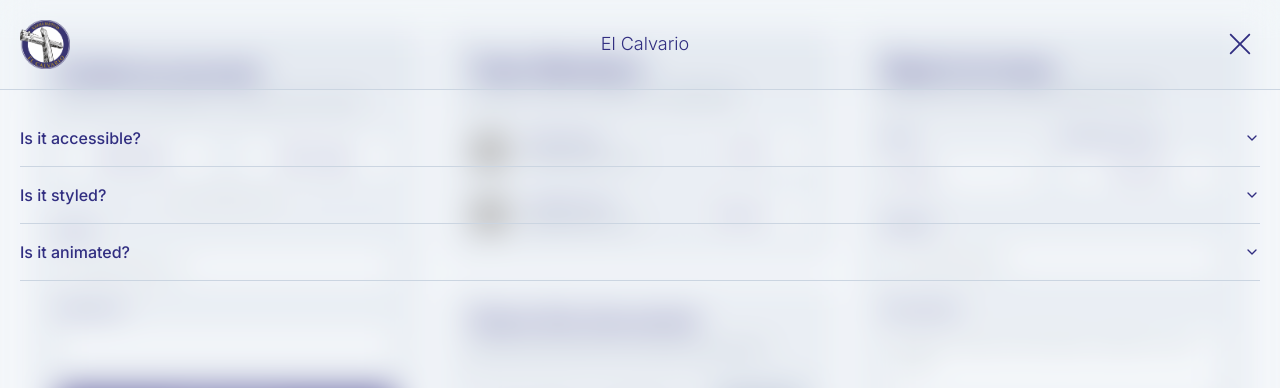
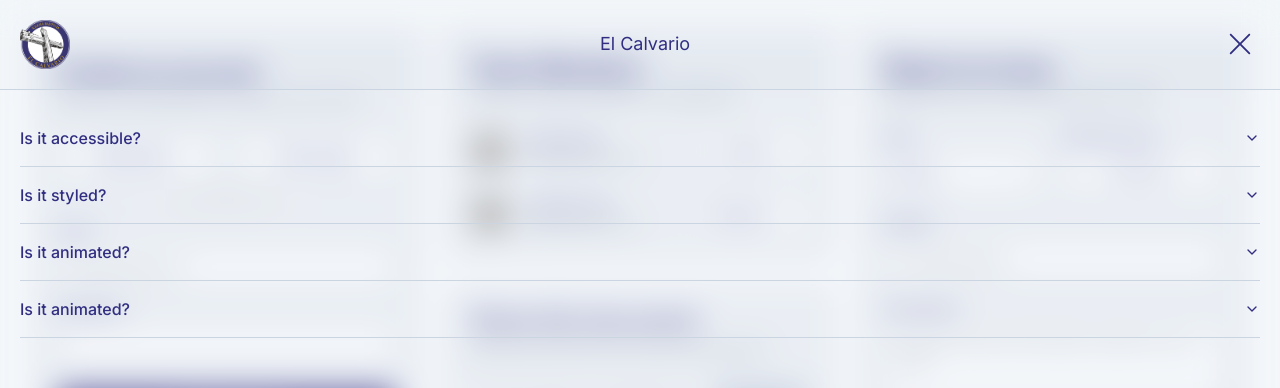
Before and after one commit to JoseAFlores777/ibc-tools, a Next.js app: page /cards in a window 1280 px wide. Both pictures are taken after a click on the button 1240 px from the left and 44 px from the top of the page. Shown: the top 388 px of the page. Built offline with nearby package versions, Linux system fonts and the light colour scheme; grey boxes are pictures that could not be loaded.

Commit message:
feat: Integrate Framer Motion for Navbar Animation
- Added Framer Motion library for animations
- Implemented animated opening and closing of NavbarMenu
- Updated NavbarHeader font style to 'font-normal'

```diff
--- a/app/sections/Navbar.tsx
+++ b/app/sections/Navbar.tsx
@@ -7,6 +7,7 @@ import { Nav } from "@/lib/shadcn/components";
 import { HamburgerMenuIcon, Cross1Icon } from "@radix-ui/react-icons";
 import { useState, useEffect, FC } from "react";
 import { clsx } from 'clsx';
+import { AnimatePresence, motion } from 'framer-motion';
 import {
   AlertCircle,
   Archive,
@@ -22,7 +23,6 @@ import {
 } from "lucide-react";
 
 export interface NavbarProps {}
-
 const Navbar: FC<NavbarProps> = () => {
   const pathname = usePathname();
   const [isOpen, setIsOpen] = useState(false);
@@ -38,14 +38,31 @@ const Navbar: FC<NavbarProps> = () => {
 
   return (
     <>
-      <div className={clsx("top-0 z-50", isOpen ? "fixed w-[100vw] bg-white/10 backdrop-blur-lg" : "sticky bg-transparent")}>
+      <div
+        className={clsx(
+          'top-0 z-50 h-auto fixed w-[100vw] transition-all duration-500 bg-white/10 backdrop-blur-lg',
+          isOpen ? ' bg-white/10 backdrop-blur-lg' : 'bg-transparent'
+        )}
+      >
         <NavbarHeader isOpen={isOpen} onClick={toggleMenu} />
-        {isOpen && <NavbarMenu />}
+
+        <AnimatePresence>
+          {isOpen && (
+            <motion.div
+              key="navbarMenu"
+              initial={{ height: 0, opacity: 0 }}
+              animate={{ height: 'auto', opacity: 1 }}
+              exit={{ display: 'none', height: 0 }}
+              transition={{ duration: 0.5, ease: 'easeInOut' }}
+            >
+              <NavbarMenu />
+            </motion.div>
+          )}
+        </AnimatePresence>
       </div>
     </>
   );
 };
-
 interface NavbarHeaderProps {
   isOpen: boolean;
   onClick: () => void;
@@ -54,7 +71,7 @@ interface NavbarHeaderProps {
 const NavbarHeader: FC<NavbarHeaderProps> = ({ isOpen, onClick }) => (
   <div className="w-full h-auto p-5 bg-transparent flex justify-between items-center transition duration-500 ease-in-out transform">
     <Image src="/images/IBC_Logo-min.png" alt="logo" width={50} height={50} />
-    <span className="text-lg text-primary font-light">El Calvario</span>
+    <span className="text-lg text-primary font-normal">El Calvario</span>
     <Button onClick={onClick} variant="link" size="icon" className="bg-transparent">
       {isOpen ? <Cross1Icon className="h-7 w-7 text-primary" /> : <HamburgerMenuIcon className="h-7 w-7 text-primary" />}
     </Button>
@@ -65,12 +82,8 @@ const NavbarMenu: FC = () => (
   <div className="h-auto max-h-full overflow-hidden bg-white/10 backdrop-blur-lg transition duration-500 ease-in-out transform">
     <Separator orientation="horizontal" />
     <ScrollArea className="h-svh px-5 pt-5 pb-32">
-      {/* <Nav
-        className="flex flex-col gap-4 pb-[300px]"
-        isCollapsed={false}
-        links={getNavLinks()}
-      /> */}
-          <Accordion type="single" collapsible className="w-full">
+
+      <Accordion type="single" collapsible className="w-full">
       <AccordionItem value="item-1">
         <AccordionTrigger>Is it accessible?</AccordionTrigger>
         <AccordionContent>
@@ -95,6 +108,13 @@ const NavbarMenu: FC = () => (
           prefer.
         </AccordionContent>
       </AccordionItem>
+      <AccordionItem value="item-3">
+        <AccordionTrigger>Is it animated?</AccordionTrigger>
+        <AccordionContent>
+          Yes. It&apos;s animated by default, but you can disable it if you
+          prefer.
+        </AccordionContent>
+      </AccordionItem>
     </Accordion>
     </ScrollArea>
   </div>
@@ -108,41 +128,6 @@ const getNavLinks = () => [
   { title: "Trash", label: "", icon: Trash2, variant: "ghost" as const },
   { title: "Archive", label: "", icon: Archive, variant: "ghost" as const },
   { title: "Inbox", label: "128", icon: Inbox, variant: "ghost" as const },
-  { title: "Drafts", label: "9", icon: File, variant: "ghost" as const },
-  { title: "Sent", label: "", icon: Send, variant: "ghost" as const },
-  { title: "Junk", label: "23", icon: ArchiveX, variant: "ghost" as const },
-  { title: "Trash", label: "", icon: Trash2, variant: "ghost" as const },
-  { title: "Archive", label: "", icon: Archive, variant: "ghost" as const },
-  { title: "Inbox", label: "128", icon: Inbox, variant: "ghost" as const },
-  { title: "Drafts", label: "9", icon: File, variant: "ghost" as const },
-  { title: "Sent", label: "", icon: Send, variant: "ghost" as const },
-  { title: "Junk", label: "23", icon: ArchiveX, variant: "ghost" as const },
-  { title: "Trash", label: "", icon: Trash2, variant: "ghost" as const },
-  { title: "Archive", label: "", icon: Archive, variant: "ghost" as const },
-  { title: "Inbox", label: "128", icon: Inbox, variant: "ghost" as const },
-  { title: "Drafts", label: "9", icon: File, variant: "ghost" as const },
-  { title: "Sent", label: "", icon: Send, variant: "ghost" as const },
-  { title: "Junk", label: "23", icon: ArchiveX, variant: "ghost" as const },
-  { title: "Trash", label: "", icon: Trash2, variant: "ghost" as const },
-  { title: "Archive", label: "", icon: Archive, variant: "ghost" as const },
-  { title: "Inbox", label: "128", icon: Inbox, variant: "ghost" as const },
-  { title: "Drafts", label: "9", icon: File, variant: "ghost" as const },
-  { title: "Sent", label: "", icon: Send, variant: "ghost" as const },
-  { title: "Junk", label: "23", icon: ArchiveX, variant: "ghost" as const },
-  { title: "Trash", label: "", icon: Trash2, variant: "ghost" as const },
-  { title: "Archive", label: "", icon: Archive, variant: "ghost" as const },
-  { title: "Inbox", label: "128", icon: Inbox, variant: "ghost" as const },
-  { title: "Drafts", label: "9", icon: File, variant: "ghost" as const },
-  { title: "Sent", label: "", icon: Send, variant: "ghost" as const },
-  { title: "Junk", label: "23", icon: ArchiveX, variant: "ghost" as const },
-  { title: "Trash", label: "", icon: Trash2, variant: "ghost" as const },
-  { title: "Archive", label: "", icon: Archive, variant: "ghost" as const },
-  { title: "Inbox", label: "128", icon: Inbox, variant: "ghost" as const },
-  { title: "Drafts", label: "9", icon: File, variant: "ghost" as const },
-  { title: "Sent", label: "", icon: Send, variant: "ghost" as const },
-  { title: "Junk", label: "23", icon: ArchiveX, variant: "ghost" as const },
-  { title: "Trash", label: "", icon: Trash2, variant: "ghost" as const },
-  { title: "Archive", label: "", icon: Archive, variant: "ghost" as const },
   // Puedes agregar más links aquí si es necesario
 ];
 
```
